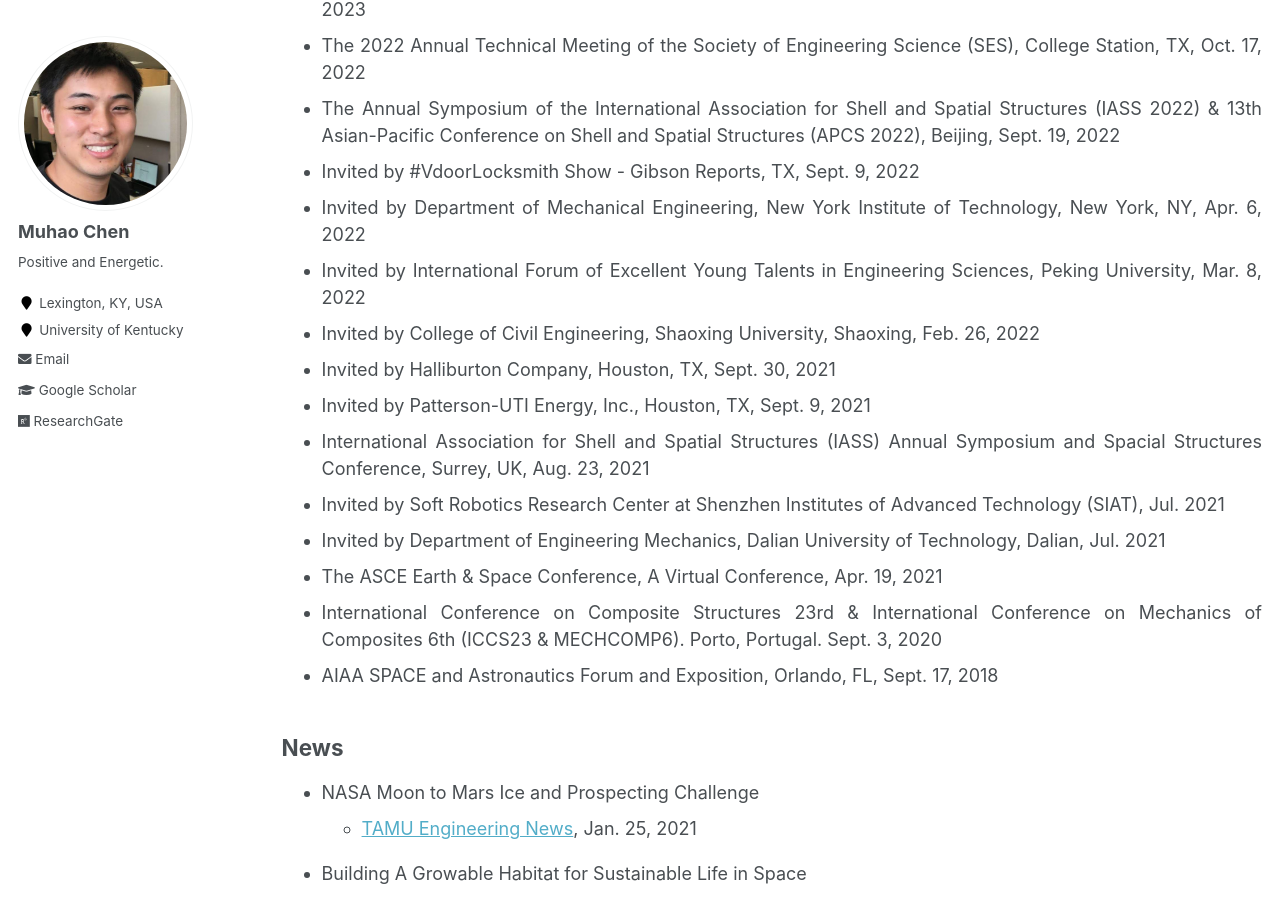
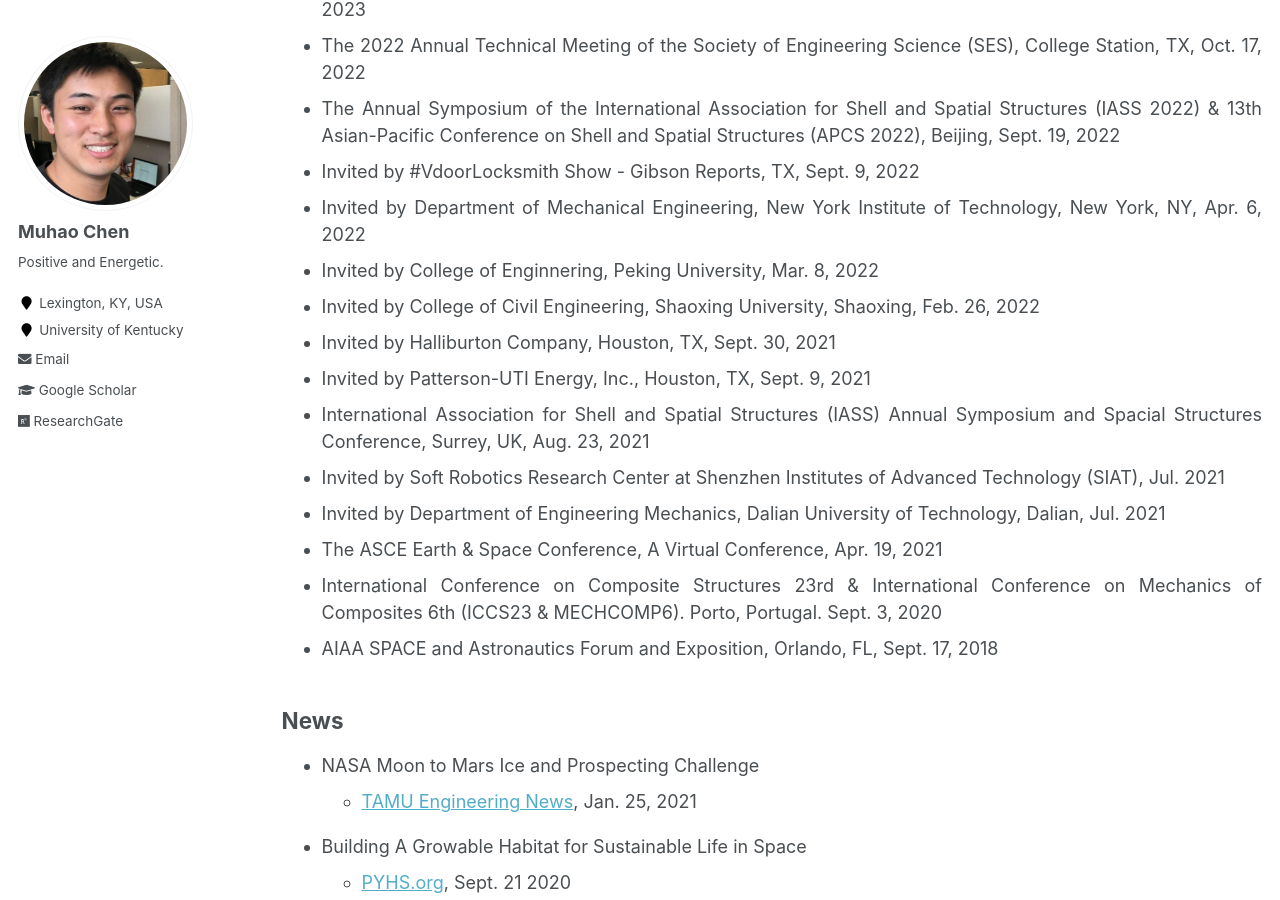
Before and after one commit to Muhao-Chen/muhao-chen.github.io, a Jekyll site: the page built from _pages/professional-activities.md, in a window 1280 px wide and 900 px high, scrolled down 861 px. Built offline with Jekyll 4.4.1, drawn with Linux system fonts in a browser that asks for light colours.

Commit message:
Update professional-activities.md

```diff
--- a/_pages/professional-activities.md
+++ b/_pages/professional-activities.md
@@ -35,7 +35,7 @@ toc_max_header: 1
 - Invited by #VdoorLocksmith Show - Gibson Reports, TX, Sept. 9, 2022
 <!-- - Invited by Prof. Xun Yu,  -->
 - Invited by Department of Mechanical Engineering, New York Institute of Technology, New York, NY, Apr. 6, 2022
-- Invited by International Forum of Excellent Young Talents in Engineering Sciences, Peking University, Mar. 8, 2022
+- Invited by College of Enginnering, Peking University, Mar. 8, 2022
 <!-- - Invited by Prof. Xiaodong Feng,  -->
 - Invited by College of Civil Engineering, Shaoxing University, Shaoxing, Feb. 26, 2022
 - Invited by Halliburton Company, Houston, TX, Sept. 30, 2021
```
